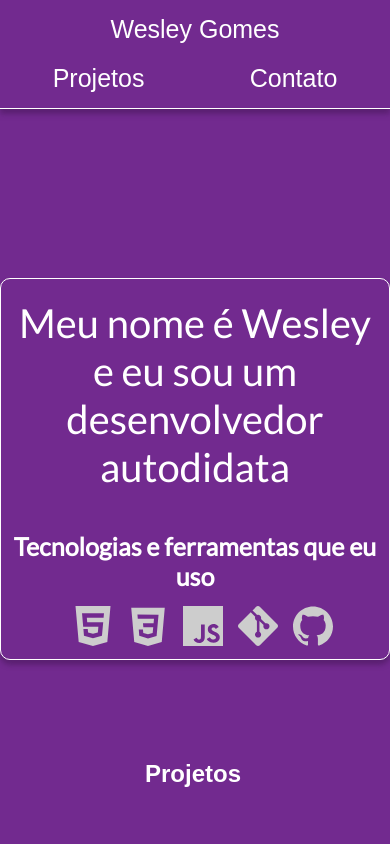
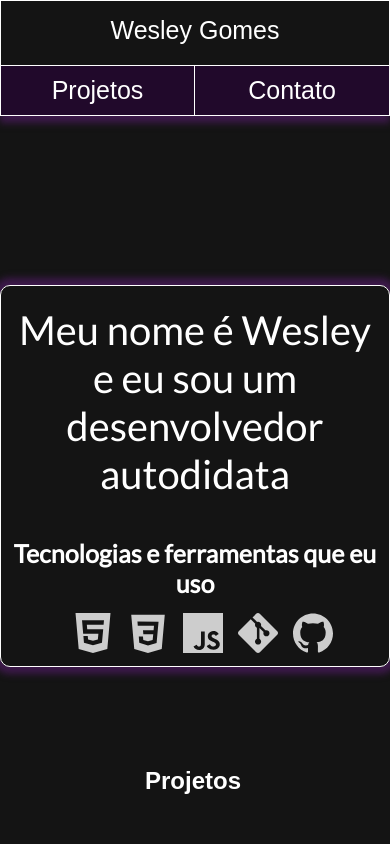
Before and after one commit to Eupou/portfolio, a plain HTML site: page index.html in a window 390 px wide. Shown: the top 844 px of the page. Drawn offline with Linux system fonts and the light colour scheme.

```diff
--- a/css/style.css
+++ b/css/style.css
@@ -7,7 +7,7 @@
 }
 
 :root {
-  --main-color: #722a8f;
+  --main-color: rgb(20, 20, 20);
   --constrast-color: #21092b;
   --default-font-color: #fff;
   --default-font-family: sans-serif;
@@ -23,7 +23,7 @@
 a {
   text-decoration: none;
   color: var(--default-font-color);
-  transition: .3s;
+  transition: 0.3s;
 }
 
 a:hover {
@@ -43,7 +43,7 @@
   padding: 15px 0;
   border-bottom: 1px solid white;
   background-color: var(--main-color);
-  box-shadow: #501c64b0 0 5px 5px;
+  box-shadow: #501c64b0 0 7px 7px;
   z-index: 1000000;
 }
 
@@ -67,18 +67,40 @@
 @media (max-width: 425px) {
   .header {
     flex-direction: column;
+    padding-bottom: 0;
+    border-top: 1px solid white;
+    border-left: 1px solid white;
+    border-right: 1px solid white;
   }
 
-  .nome, .projeto,
+  .nome,
+  .projeto,
   .contato {
     margin: inherit;
+    display: flex;
+    justify-content: center;
+    align-items: center;
+  }
+
+  .projeto {
+    width: 50vw;
+    height: 50px;
+    background-color: #21092b;
+    border-top: 1px solid white;
+    border-left: 1px solid white;
+    border-right: 1px solid white;
+  }
+
+  .contato {
+    width: 50vw;
+    background-color: #21092b;
+    border-top: 1px solid white;
+    border-right: 1px solid white;
   }
 
   .header__links {
     margin-top: 10px;
-    width: 100%;
-    display: flex;
-    justify-content: space-around;
+    width: 100vw;
   }
 }
 
@@ -88,7 +110,7 @@
   max-width: 650px;
   text-align: center;
   border: 1px solid white;
-  box-shadow: #501c64b0 0 5px 5px;
+  box-shadow: #501c64b0 0px 0px 7px 7px;
   border-radius: 10px;
   margin: 20vh auto 0 auto;
 }
@@ -141,7 +163,6 @@
   width: 100px;
 }
 
-
 .projetos__titulo {
   display: flex;
   align-items: center;
@@ -186,8 +207,8 @@
   align-items: center;
   padding: 5px;
   margin-top: 20px;
-  background-color: #21092b;
-  transition: .5s;
+  background-color: #45135a;
+  transition: 0.5s;
 }
 
 .btn-projeto:hover {
@@ -277,7 +298,7 @@
   align-items: center;
   height: 150px;
   margin-top: 100px;
-  background-color: #21092b;
+  background-color: #45135a;
 }
 
 .footer nav ul {
--- a/index.html
+++ b/index.html
@@ -93,7 +93,7 @@
 
                     <div class="projetos__explicacao">
                         Um e-commerce, feito com HTML, CSS e javascript. Nesse projeto tive a oportunidade de aprender
-                        muito sobre a javascript construindo carroseis com javascript puro. Além de ter aprendido bastante
+                        muito sobre javascript construindo carroseis com javascript puro. Além de ter aprendido bastante
                         sobre como montar o layout para uma página como essa
 
                         <a class="btn-projeto" href="https://eupou.github.io/ecomerce-landing-page/" target="_blank">Clique aqui para ver no seu aparelho</a>
@@ -134,7 +134,7 @@
 
             <section>
                 <div class="projetos__titulo">
-                    <h1>DirectLine</h1>
+                    <h1>FlexTurismos</h1>
                 </div>
 
                 <div class="projetos__item">
```
Also changed, not shown: views/contato.html (+1 -1 lines).
